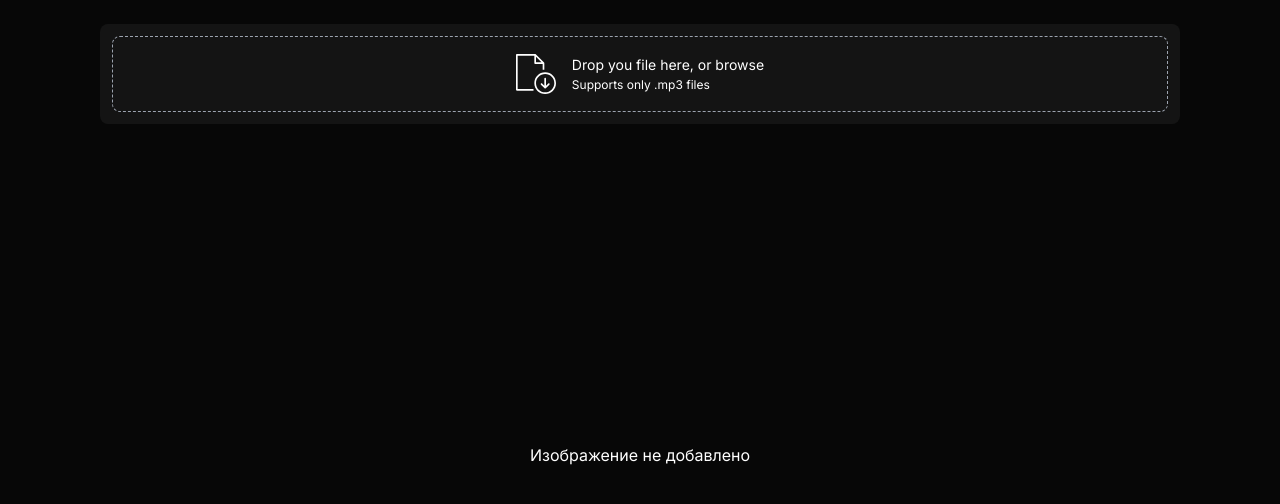
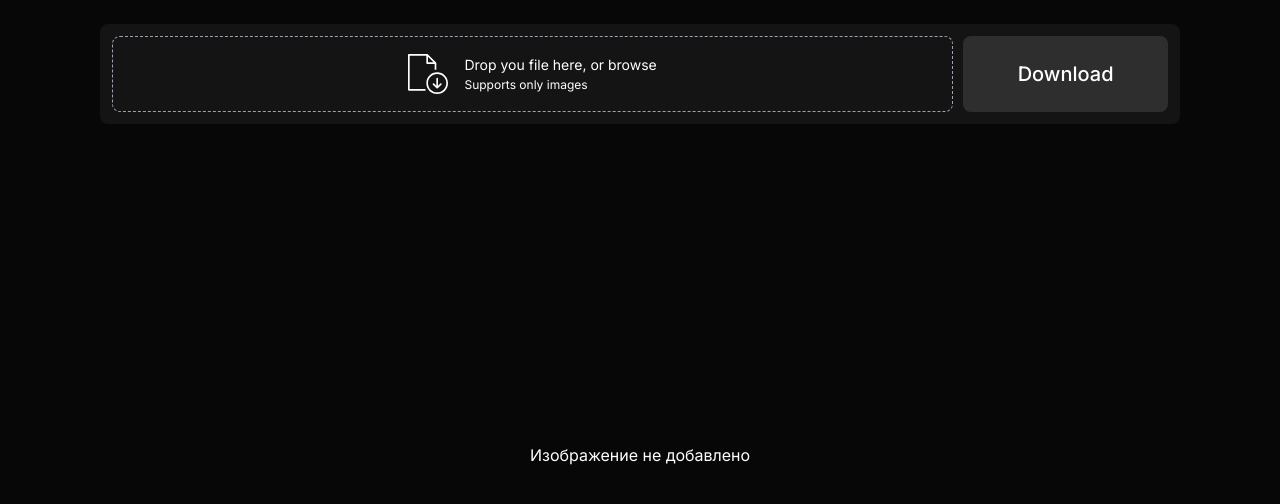
Before and after one commit to Hartaithan/image-editor, a Vue app: page /#/ in a window 1280 px wide. Shown: the top 504 px of the page. Built offline with nearby package versions, Linux system fonts and the light colour scheme.

Commit message:
add canvas download

```diff
--- a/src/components/FileInput.vue
+++ b/src/components/Header.vue
@@ -1,7 +1,7 @@
 <template>
-  <div class="fileInput">
-    <div class="fileInput__view">
-      <div class="fileInput__dropzone" @click="triggerInput">
+  <div class="header">
+    <div class="header__view">
+      <div class="header__dropzone" @click="triggerInput">
         <svg
           version="1.1"
           xmlns="http://www.w3.org/2000/svg"
@@ -30,12 +30,15 @@
         </svg>
         <div>
           <p>Drop you file here, or browse</p>
-          <p>Supports only .mp3 files</p>
+          <p>Supports only images</p>
         </div>
+      </div>
+      <div class="header__download" v-if="true">
+        <button @click="emit('downloadCanvas')">Download</button>
       </div>
     </div>
     <input
-      class="fileInput__input"
+      class="header__input"
       name="myFile"
       type="file"
       ref="inputRef"
@@ -45,16 +48,18 @@
 </template>
 
 <script setup lang="ts">
-import { ref, defineEmits } from "vue";
+import { ref, defineEmits, computed } from "vue";
 import { useStore } from "@/store";
-import { IEventFileInput } from "@/models/IFileInputModel";
+import { IEventHeader } from "@/models/IHeaderModel";
 import { MutationType } from "@/models/storeModel";
 
 const store = useStore();
+const img = computed(() => store.state.imgUrl);
 const inputRef = ref<HTMLInputElement | null>(null);
 
 const emit = defineEmits<{
   (e: "wrapImageInCanvas", file: Blob): void;
+  (e: "downloadCanvas"): void;
 }>();
 
 const triggerInput = () => {
@@ -63,7 +68,7 @@ const triggerInput = () => {
   }
 };
 
-const handleInput = (event: IEventFileInput) => {
+const handleInput = (event: IEventHeader) => {
   const blob = event.target.files[0];
   store.commit(MutationType.SetImage, blob);
   emit("wrapImageInCanvas", blob);
@@ -71,5 +76,5 @@ const handleInput = (event: IEventFileInput) => {
 </script>
 
 <style lang="scss" scoped>
-@import "../styles/fileInput.scss";
+@import "../styles/header.scss";
 </style>
--- a/src/models/IFileInputModel.ts
+++ b/src/models/IHeaderModel.ts
@@ -2,6 +2,6 @@ export interface IEventFiles extends EventTarget {
   files: HTMLInputElement;
 }
 
-export interface IEventFileInput extends Event {
+export interface IEventHeader extends Event {
   target: HTMLInputElement & IEventFiles;
 }
--- a/src/styles/colors.scss
+++ b/src/styles/colors.scss
@@ -2,6 +2,8 @@ $c-background: #070707;
 $c-text: #ffffff;
 $c-text-hover: #9ca3af;
 $c-element: #141414;
-$c-hover: #282828;
+$c-element-hover: #282828;
+$c-inner-element: #2e2e2e;
+$c-inner-element-hover: #333333;
 $c-accent: #230046;
 $c-accent-hover: #320064;
--- a/src/styles/fileInput.scss
+++ b/src/styles/header.scss
@@ -1,6 +1,6 @@
 @import "./colors.scss";
 
-.fileInput {
+.header {
   height: 100px;
   min-height: 100px;
   width: 100%;
@@ -10,7 +10,7 @@
     height: 100%;
     width: 100%;
     display: flex;
-    flex-direction: column;
+    flex-direction: row;
     justify-content: center;
     align-items: center;
     background: $c-element;
@@ -18,6 +18,7 @@
     padding: 12px;
   }
   &__dropzone {
+    flex: 8;
     height: 100%;
     width: 100%;
     display: flex;
@@ -43,4 +44,23 @@
   &__input {
     display: none;
   }
+  &__download {
+    flex: 2;
+    height: 100%;
+    width: 100%;
+    margin-left: 10px;
+    button {
+      height: 100%;
+      width: 100%;
+      background: $c-inner-element;
+      border: none;
+      border-radius: 8px;
+      font-size: 20px;
+      font-weight: 500;
+      cursor: pointer;
+      &:hover {
+        background: $c-inner-element-hover;
+      }
+    }
+  }
 }
--- a/src/views/Home.vue
+++ b/src/views/Home.vue
@@ -1,6 +1,9 @@
 <template>
   <div class="home">
-    <FileInput @wrapImageInCanvas="wrapImageInCanvas" />
+    <Header
+      @wrapImageInCanvas="wrapImageInCanvas"
+      @downloadCanvas="downloadCanvas"
+    />
     <div class="home__wrapper">
       <p v-if="!img">Изображение не добавлено</p>
       <canvas
@@ -16,7 +19,7 @@
 </template>
 
 <script setup lang="ts">
-import FileInput from "../components/FileInput.vue";
+import Header from "../components/Header.vue";
 import { computed, defineComponent, ref } from "vue";
 import { useStore } from "@/store";
 import { MutationType } from "@/models/storeModel";
@@ -91,6 +94,18 @@ const finishDrawing = () => {
     isDrawing.value = false;
   }
 };
+
+const downloadCanvas = () => {
+  if (canvas.value) {
+    const link = document.createElement("a");
+    link.href = canvas.value.toDataURL();
+    link.setAttribute("visibility", "hidden");
+    link.download = "image.png";
+    document.body.appendChild(link);
+    link.click();
+    document.body.removeChild(link);
+  }
+};
 </script>
 
 <style lang="scss" scoped>
```
